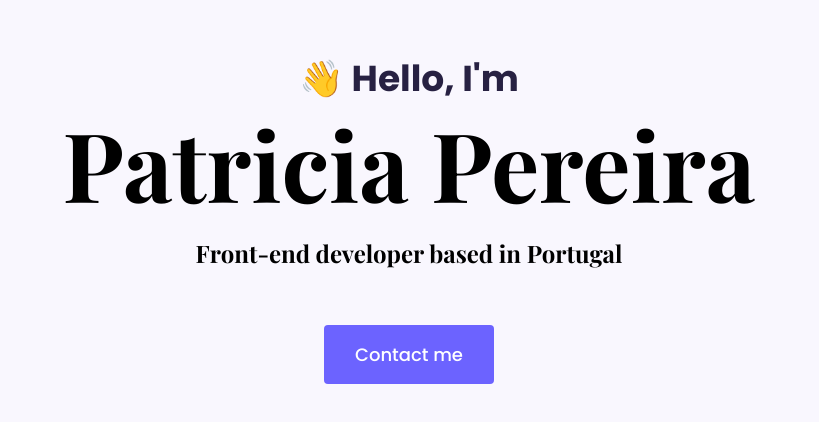
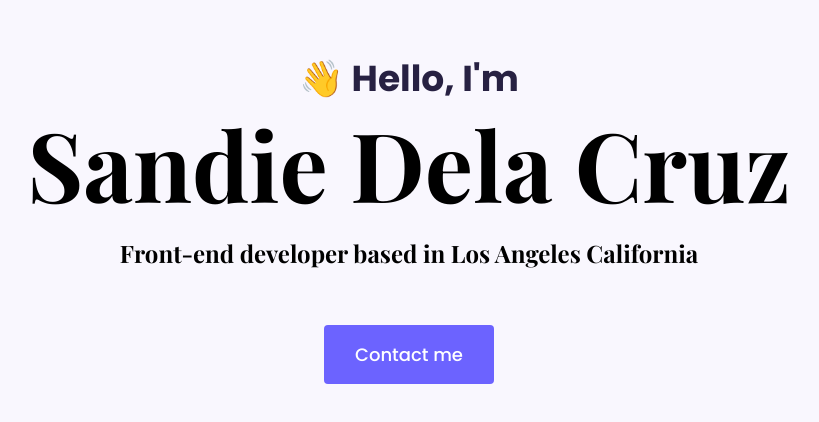
Before and after one commit to milk921139/heropage, a plain HTML site: page index.html in a window 1280 px wide. Shown: the part 108-530 px from the top of the page, without its empty margins (231-1050 px from the left). Drawn offline with nearby package versions, Linux system fonts and the light colour scheme.

Commit message:
Update index.html

```diff
--- a/index.html
+++ b/index.html
@@ -21,8 +21,8 @@
   <body>
     <div class="hero">
       <p>👋 Hello, I'm</p>
-      <h1>Patricia Pereira</h1>
-      <h2 class="mb-5">Front-end developer based in Portugal</h2>
+      <h1>Sandie Dela Cruz </h1>
+      <h2 class="mb-5">Front-end developer based in Los Angeles California</h2>
       <div>
         <a href="#" class="btn btn-branding">Contact me</a>
       </div>
```
